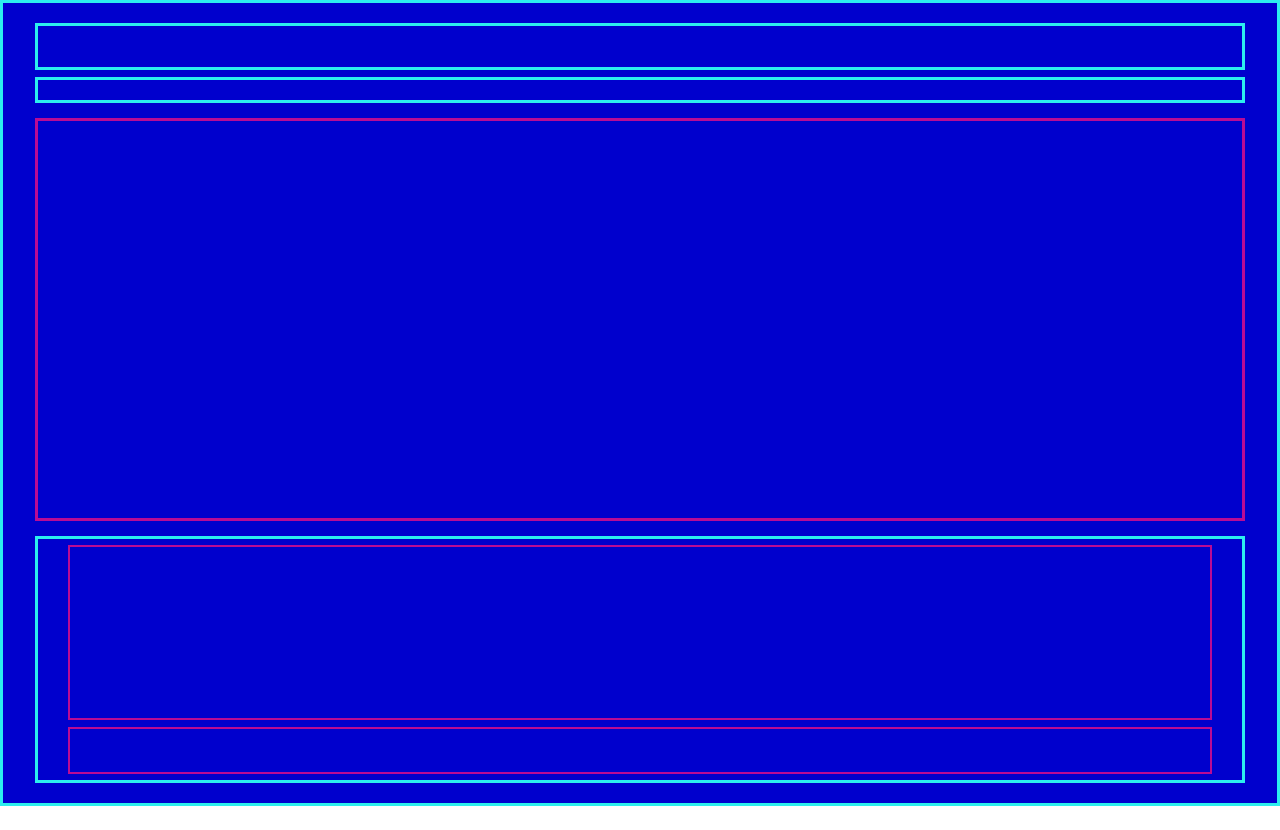
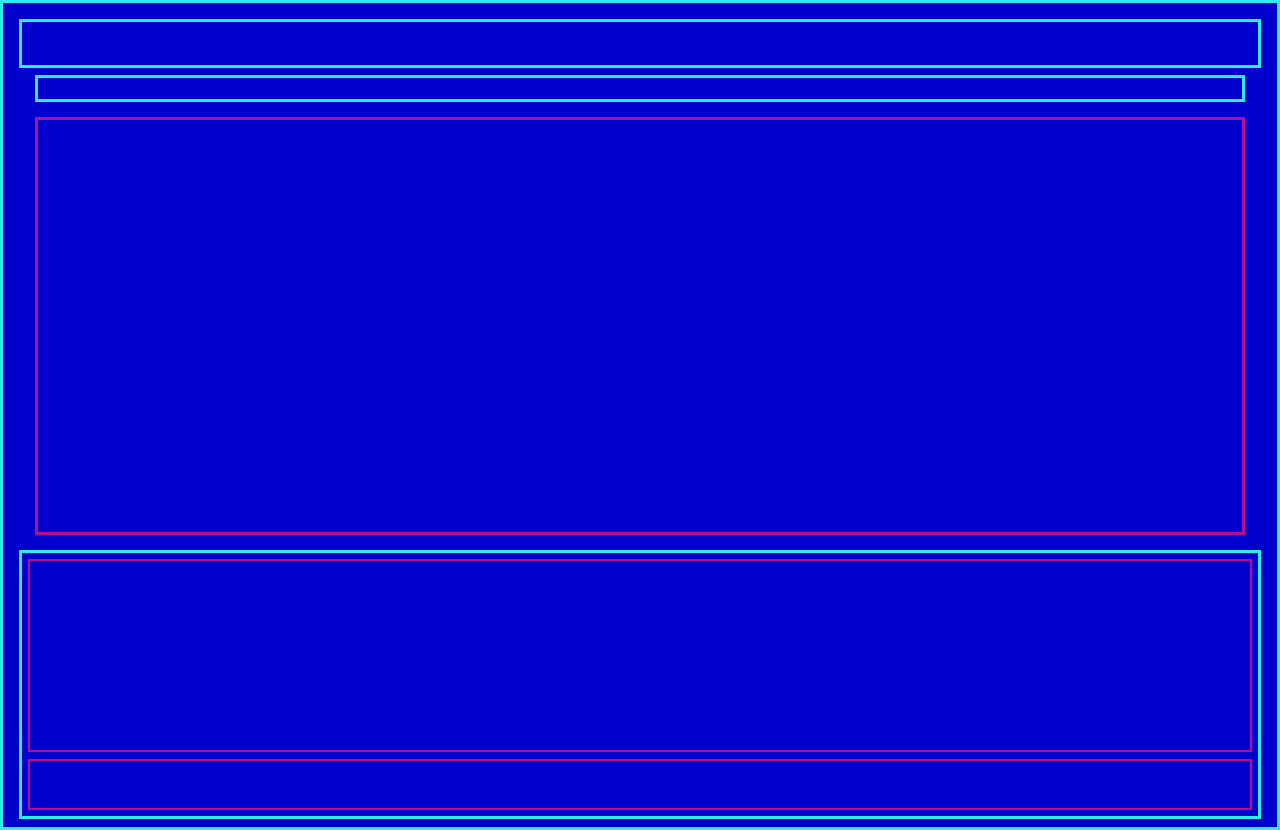
Before and after one commit to German-Jala/Bootcamp-FE, an Angular app in the folder 01.project/: page / in a window 1280 px wide. Before the commit the page ends 806 px from the top, so only its background shows below. Built offline with nearby package versions, Linux system fonts and the light colour scheme.

Commit message:
feat: Second Form

```diff
--- a/01.project/src/app/app.component.html
+++ b/01.project/src/app/app.component.html
@@ -1,5 +1,4 @@
-<div class="card strong-border cyan-border">
-  <div class="card-content">
+<div class="card-content strong-border cyan-border">
   <div class="header">
     <div class="title strong-border cyan-border"></div>
     <div class="stars strong-border cyan-border"></div>
@@ -8,10 +7,7 @@
     <div class="image strong-border magent-border"></div>
   </div>
   <div class="footer strong-border cyan-border">
-      <div class="footer-content">
     <div class="effect thin-border magent-border"></div>
     <div class="stats thin-border magent-border"></div>
   </div>
 </div>
-  </div>
-</div>
--- a/01.project/src/app/app.component.scss
+++ b/01.project/src/app/app.component.scss
@@ -1,20 +1,15 @@
-.card {
+.card-content {
     height: 100dvh;
     background: rgb(0, 0, 205);
-    display: flex;
-    justify-content: center;
-    align-items: center;
-}
-
-.card-content {
+    flex: 1;
     display: flex;
     flex-direction: column;
     gap: 15px;
-    justify-content: space-around;
+    justify-content: space-between;
 
 
-    width: 95%;     // QUESTION
-    height: 95%;    // QUESTION
+
+    padding: 1em 1em 0.5em 1em; // QUESTION
 }
 
 .header {
@@ -31,12 +26,14 @@
 
 .stars {
     flex: 1;
+    margin: 0 var(--card-middle-margin);
 }
 
 
 .body {
     flex: 5;
     display: flex;
+    margin: 0 var(--card-middle-margin);
 }
 
 .image {
@@ -46,17 +43,9 @@
 .footer {
     flex: 3;
     display: flex;
-    justify-content: center;
-    align-items: center;
-}
-
-.footer-content {
-    display: flex;
     flex-direction: column;
     gap: 7px;
-
-    width: 95%;     // QUESTION
-    height: 95%;    // QUESTION
+    padding: 0.4em;
 }
 
 .effect {
--- a/01.project/src/styles.scss
+++ b/01.project/src/styles.scss
@@ -4,3 +4,7 @@ body, html {
     margin: 0;
     box-sizing: border-box;
 }
+
+:root {
+    --card-middle-margin: 1em;
+}
```
Lines whose indentation alone changed are shown as unchanged.
